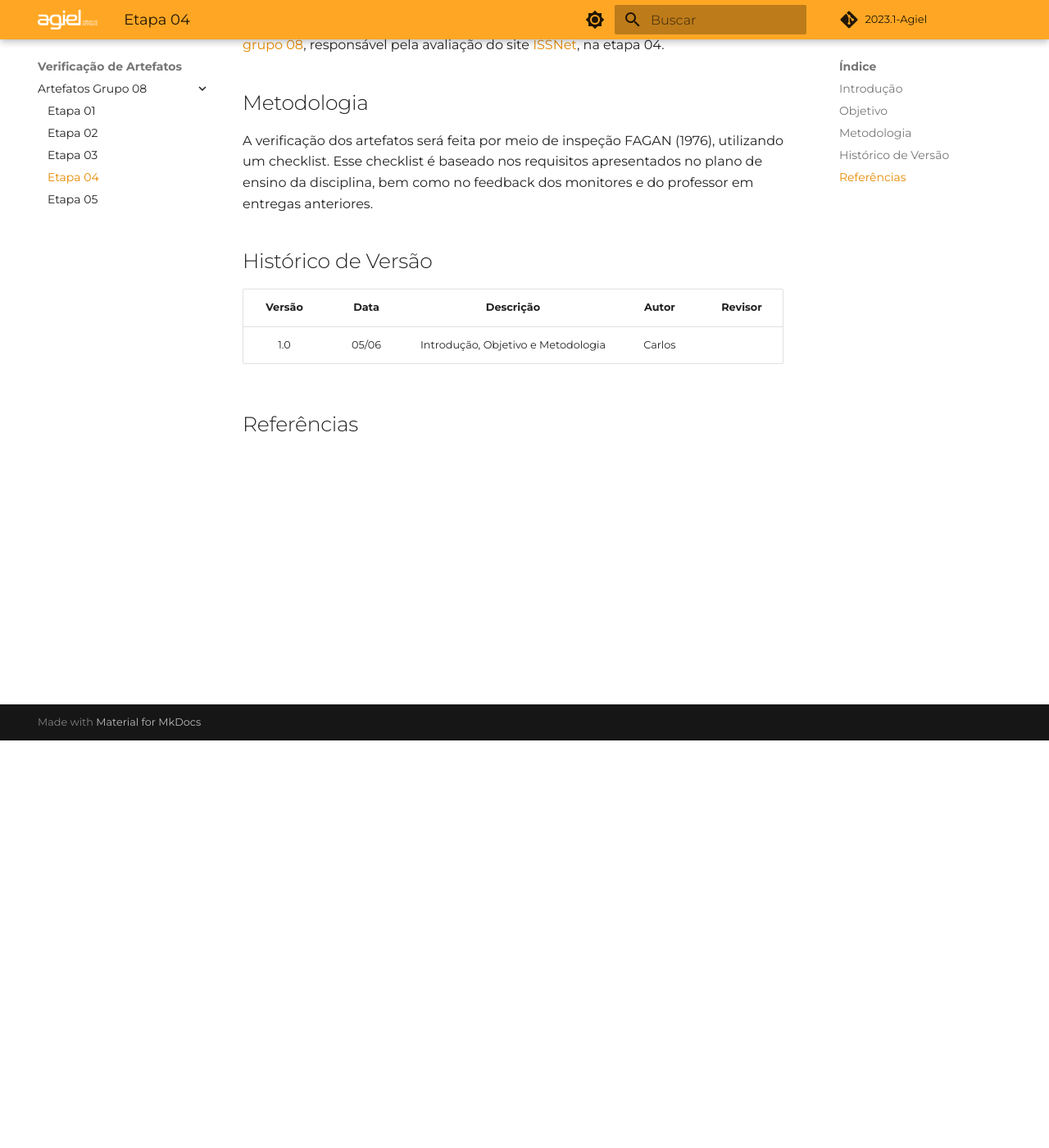
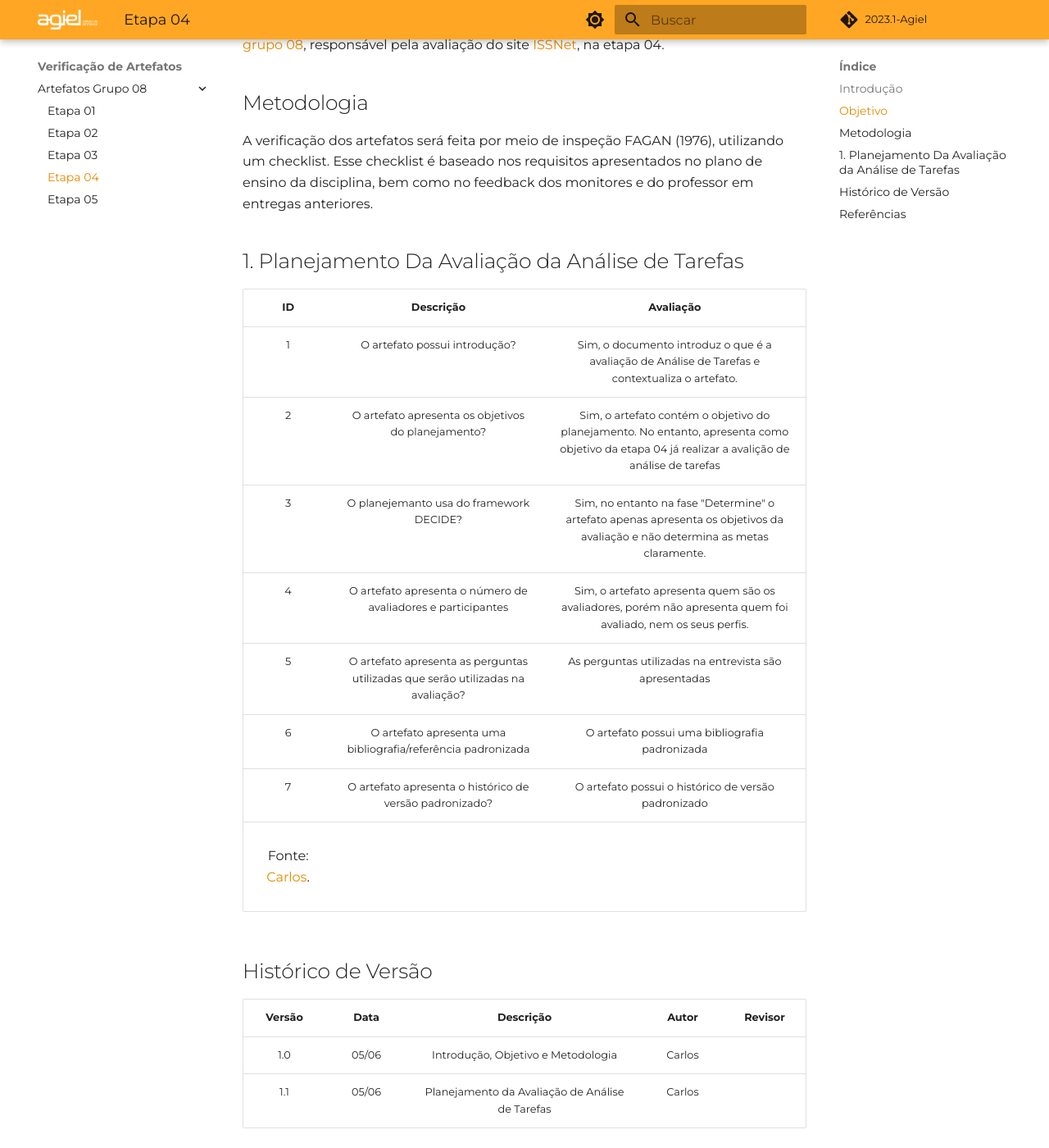
Before and after one commit to Interacao-Humano-Computador/2023.1-Agiel, an MkDocs documentation site: the page built from docs/verificacao/grupo_8/etapa_4.md, in a window 1280 px wide and 1400 px high, scrolled down 497 px. Shown: the whole window at 82% size. Built offline with MkDocs 1.6.1 and Material for MkDocs 9.7.7, drawn with Linux system fonts in a browser that asks for light colours; some web fonts are replaced; comment, search, counter and statistics services are not loaded.

Commit message:
verificação: planejamento da avaliação da análise de tarefas

```diff
--- a/docs/verificacao/grupo_8/etapa_4.md
+++ b/docs/verificacao/grupo_8/etapa_4.md
@@ -13,10 +13,25 @@ Este documento tem como fim verificar a qualidade dos artefatos produzidos pelo
 ## Metodologia
 A verificação dos artefatos será feita por meio de inspeção FAGAN (1976), utilizando um checklist. Esse checklist é baseado nos requisitos apresentados no plano de ensino da disciplina, bem como no feedback dos monitores e do professor em entregas anteriores.
 
+## 1. Planejamento Da Avaliação da Análise de Tarefas
+
+| ID | Descrição  | Avaliação |
+|:--:|:----------:|:---------:|
+| 1 | O artefato possui introdução? | Sim, o documento introduz o que é a avaliação de Análise de Tarefas e contextualiza o artefato.|
+| 2 | O artefato apresenta os objetivos do planejamento? | Sim, o artefato contém o objetivo do planejamento. No entanto, apresenta como objetivo da etapa 04 já realizar a avalição de análise de tarefas |
+| 3 | O planejemanto usa do framework DECIDE? | Sim, no entanto na fase "Determine" o artefato apenas apresenta os objetivos da avaliação e não determina as metas claramente. |
+| 4 | O artefato apresenta o número de avaliadores e participantes | Sim, o artefato apresenta quem são os avaliadores, porém não apresenta quem foi avaliado, nem os seus perfis.|
+| 5 | O artefato apresenta as perguntas utilizadas que serão utilizadas na avaliação? | As perguntas utilizadas na entrevista são apresentadas |
+| 6 | O artefato apresenta uma bibliografia/referência padronizada | O artefato possui uma bibliografia padronizada |
+| 7 | O artefato apresenta o histórico de versão padronizado? | O artefato possui o histórico de versão padronizado |
+<font size="3"><p style="text-align: center">Fonte: [Carlos](https://github.com/carlinhos_pinheiro).</p></font>
+
 ## Histórico de Versão
 
 | Versão | Data  |            Descrição              |     Autor      |    Revisor    |
 |:------:|:-----:|:---------------------------------:|:--------------:|:-------------:|
 |  1.0   | 05/06 | Introdução, Objetivo e Metodologia | Carlos | |
+|  1.1   | 05/06 | Planejamento da Avaliação de Análise de Tarefas | Carlos | |
+
 
 ## Referências
```
